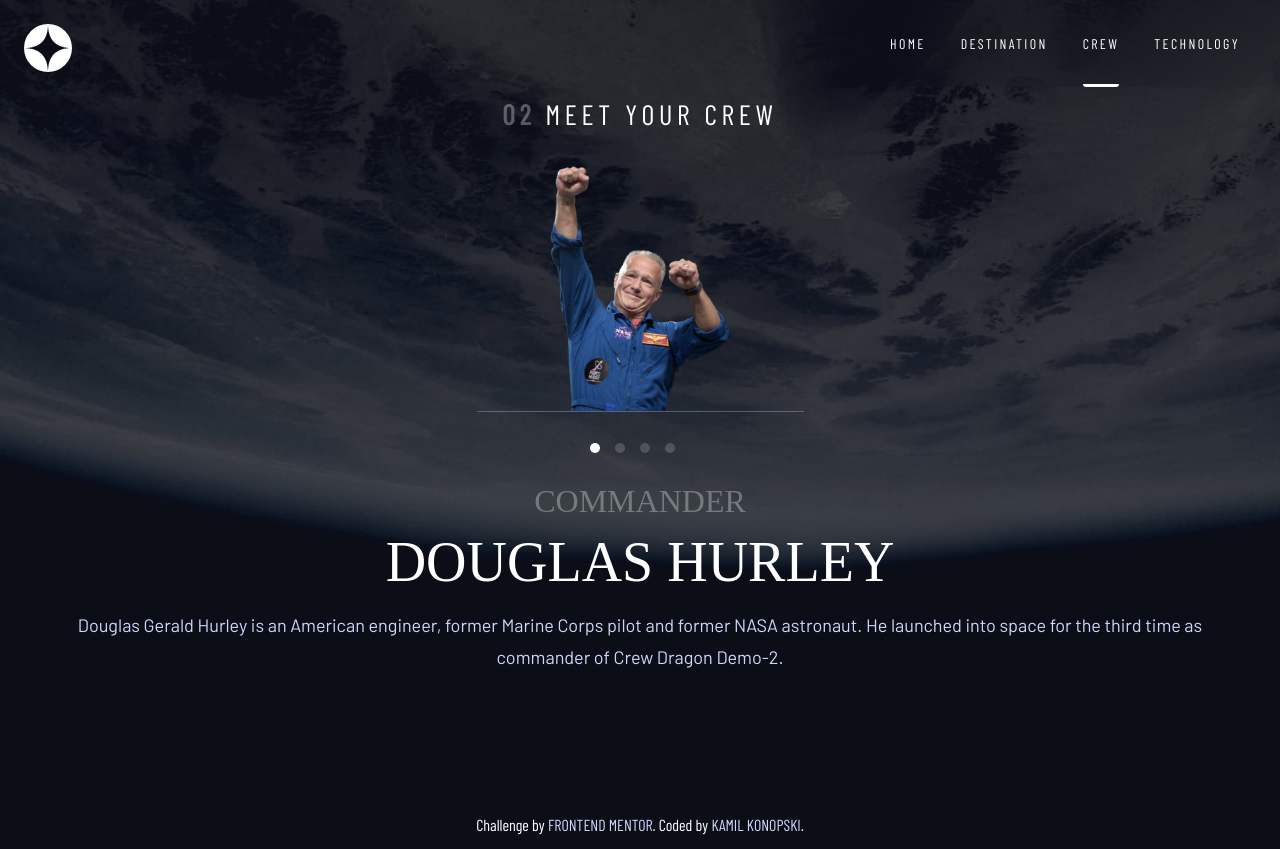
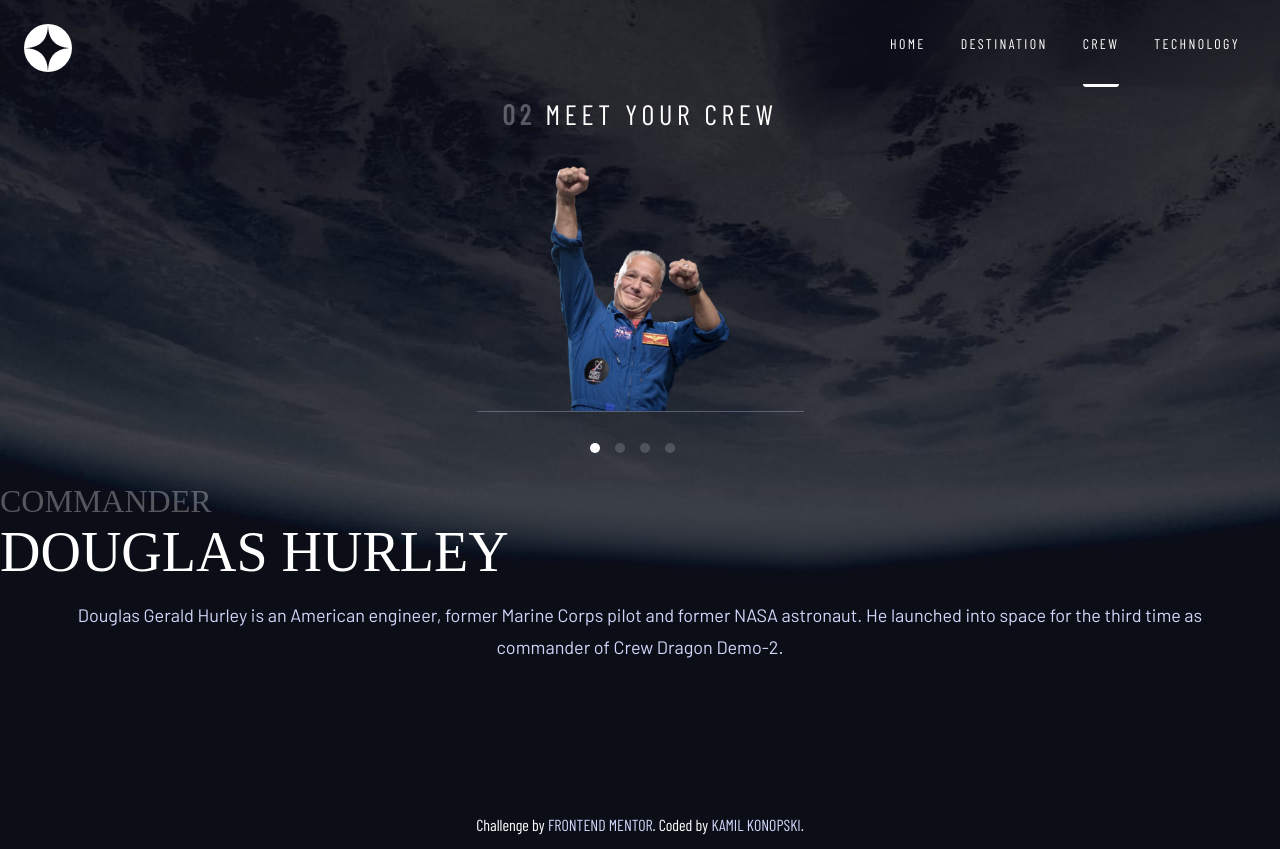
Before and after one commit to KamilKonopski/space-tourism-website-main, a React (Create React App) app: page /crew in a window 1280 px wide. Built offline with nearby package versions, Linux system fonts and the light colour scheme; a web font is replaced by a local one.

Commit message:
add class

```diff
--- a/src/pages/Crew/Crew.jsx
+++ b/src/pages/Crew/Crew.jsx
@@ -45,9 +45,11 @@ function Crew() {
                         <button key={el.name} className={toggleClassHandler(index)} onClick={() => changeContentHandler(index)}></button>
                     ))}
                 </div>
-                <span className={classes['crew-page__role']}>{crew.activeObject.role}</span>
-                <h3 className={classes['crew-page__name']}>{crew.activeObject.name}</h3>
-                <p className={classes['crew-page__bio']}>{crew.activeObject.bio}</p>
+                <div className={classes['crew-page__content']}>
+                    <span className={classes['crew-page__role']}>{crew.activeObject.role}</span>
+                    <h3 className={classes['crew-page__name']}>{crew.activeObject.name}</h3>
+                    <p className={classes['crew-page__bio']}>{crew.activeObject.bio}</p>
+                </div>
             </main>
         </div>
     );
```
